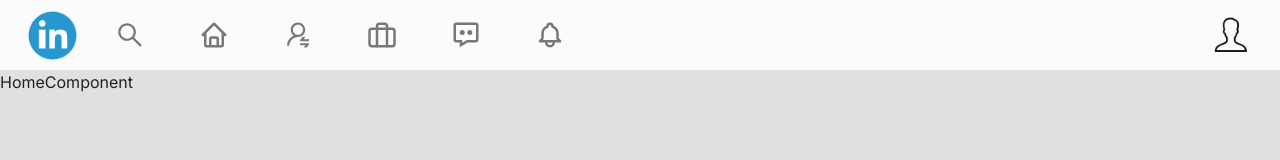
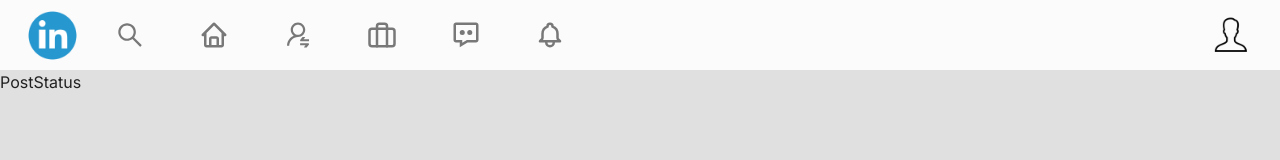
Before and after one commit to wolfgunblood/linkedin-clone, a React (Vite) app: page /home in a window 1280 px wide. Shown: the top 160 px of the page. Built offline with nearby package versions, Linux system fonts and the light colour scheme.

Commit message:
Added PostStatus and style for Home Component

```diff
--- a/src/components/HomeComponent.jsx
+++ b/src/components/HomeComponent.jsx
@@ -1,8 +1,11 @@
 import React from 'react'
-
+import PostStatus from './common_component/PostStatus/PostStatus'
+import '../Sass/HomeComponent.scss'
 const HomeComponent = () => {
   return (
-    <div>HomeComponent</div>
+    <div className='home-container'>
+      <PostStatus />
+    </div>
   )
 }
 
--- /dev/null
+++ b/src/components/common_component/PostStatus/PostStatus.jsx
@@ -0,0 +1,9 @@
+import React from 'react'
+
+const PostStatus = () => {
+  return (
+    <div>PostStatus</div>
+  )
+}
+
+export default PostStatus
```
Also changed, not shown: src/Sass/HomeComponent.scss (added), src/components/common_component/PostStatus/PostStatus.scss (added).
